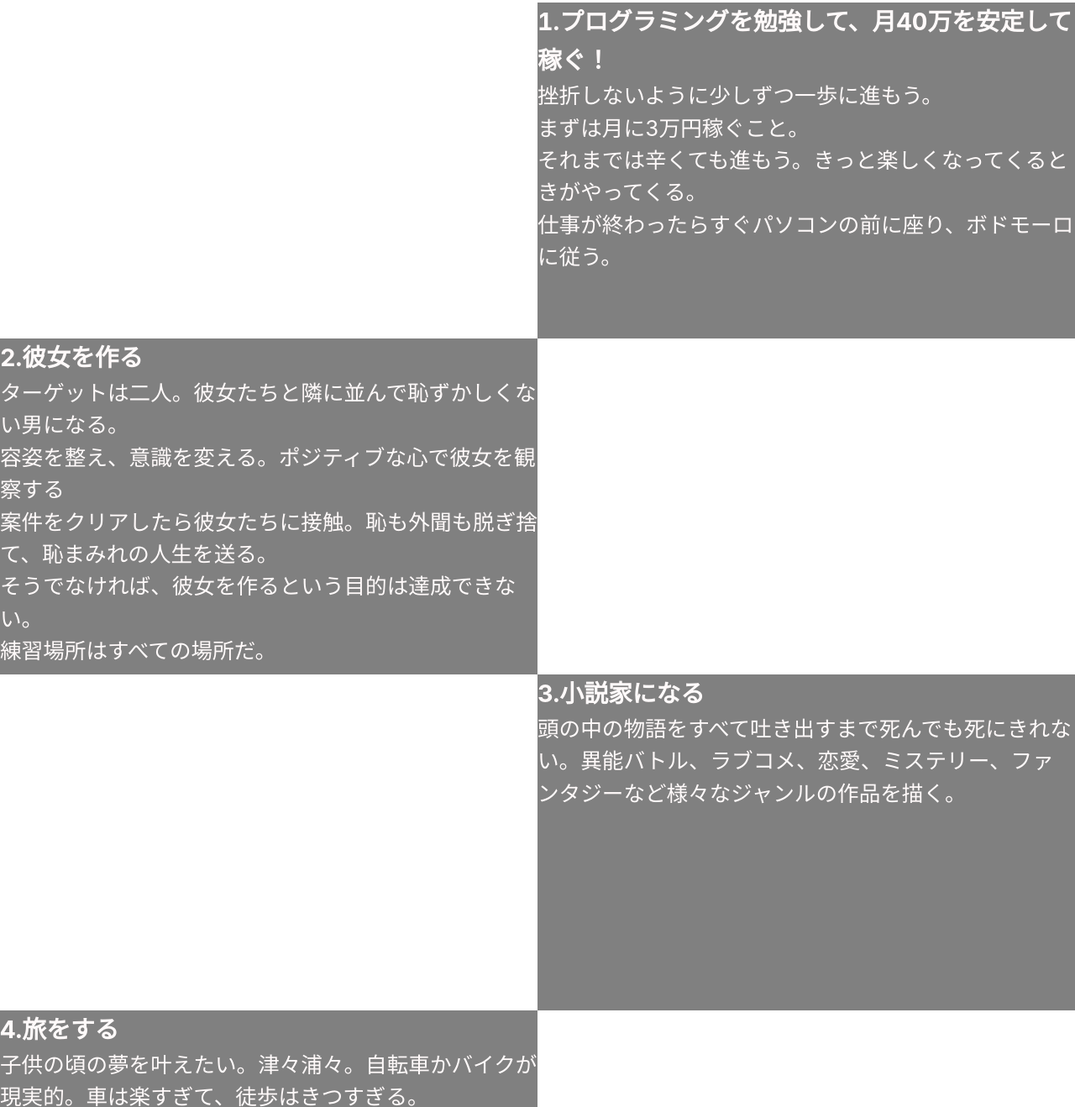
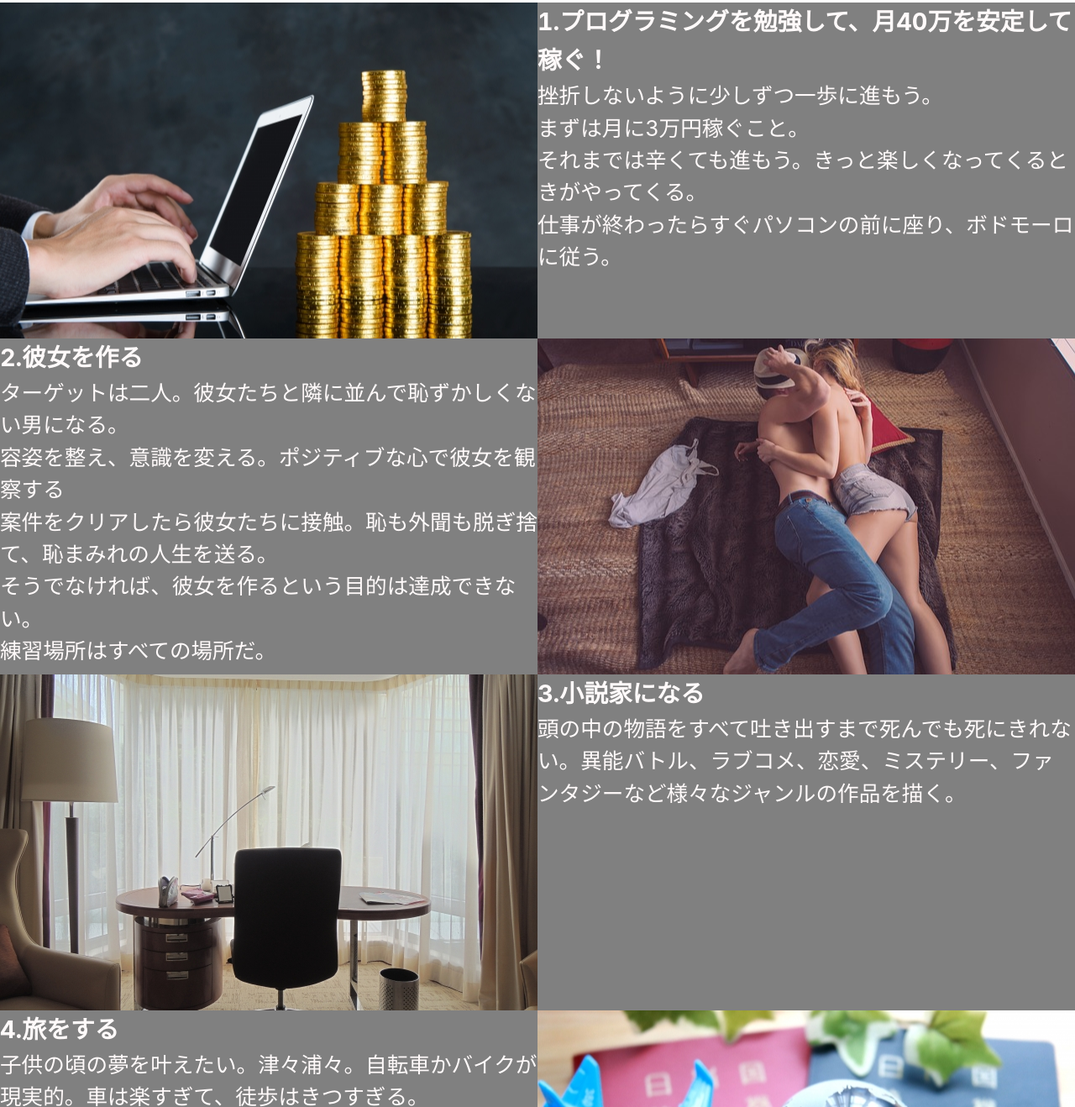
Before and after one commit to ariyou0420/yabou, a plain HTML site: page index.html in a window 1280 px wide. Shown: the part 1482-2800 px from the top of the page at 84% size. Drawn offline with nearby package versions, Linux system fonts and the light colour scheme; a script that the page names is missing; files whose address does not match are found by name.

Commit message:
Update arrange.css

```diff
--- a/arrange.css
+++ b/arrange.css
@@ -83,7 +83,7 @@ font-family: 'HanziPen TC', sans-serif;
   position: relative;
   height: 900px;
   background: center center no-repeat;
-  background-image: url(../img/8977f2dae48bcd67b37cbdfc4e4e7ba4_m.jpg);
+  background-image: url(8977f2dae48bcd67b37cbdfc4e4e7ba4_m.jpg);
   background-size: cover;
 }
 
@@ -173,19 +173,19 @@ font-family: 'HanziPen TC', sans-serif;
 }
 
 .intro-section__block:nth-child(1) .intro-section__img-area {
-  background-image: url("../img/7c2e59ec5315f0f548dfd50882e786aa_s.jpg");
+  background-image: url("7c2e59ec5315f0f548dfd50882e786aa_s.jpg");
 }
 
 .intro-section__block:nth-child(2) .intro-section__img-area {
-  background-image: url("../img/couple-731890_640.jpg");
+  background-image: url("couple-731890_640.jpg");
 }
 
 .intro-section__block:nth-child(3) .intro-section__img-area {
-  background-image: url("../img/72a286d81c190411a8dfc245357f9c72_s.jpg");
+  background-image: url("72a286d81c190411a8dfc245357f9c72_s.jpg");
 }
 
 .intro-section__block:nth-child(4) .intro-section__img-area {
-  background-image: url("../img/a16d7729250c0edb06ea518977fc5d75_s.jpg");
+  background-image: url("a16d7729250c0edb06ea518977fc5d75_s.jpg");
 }
 
 .intro-section__img-area {
```
